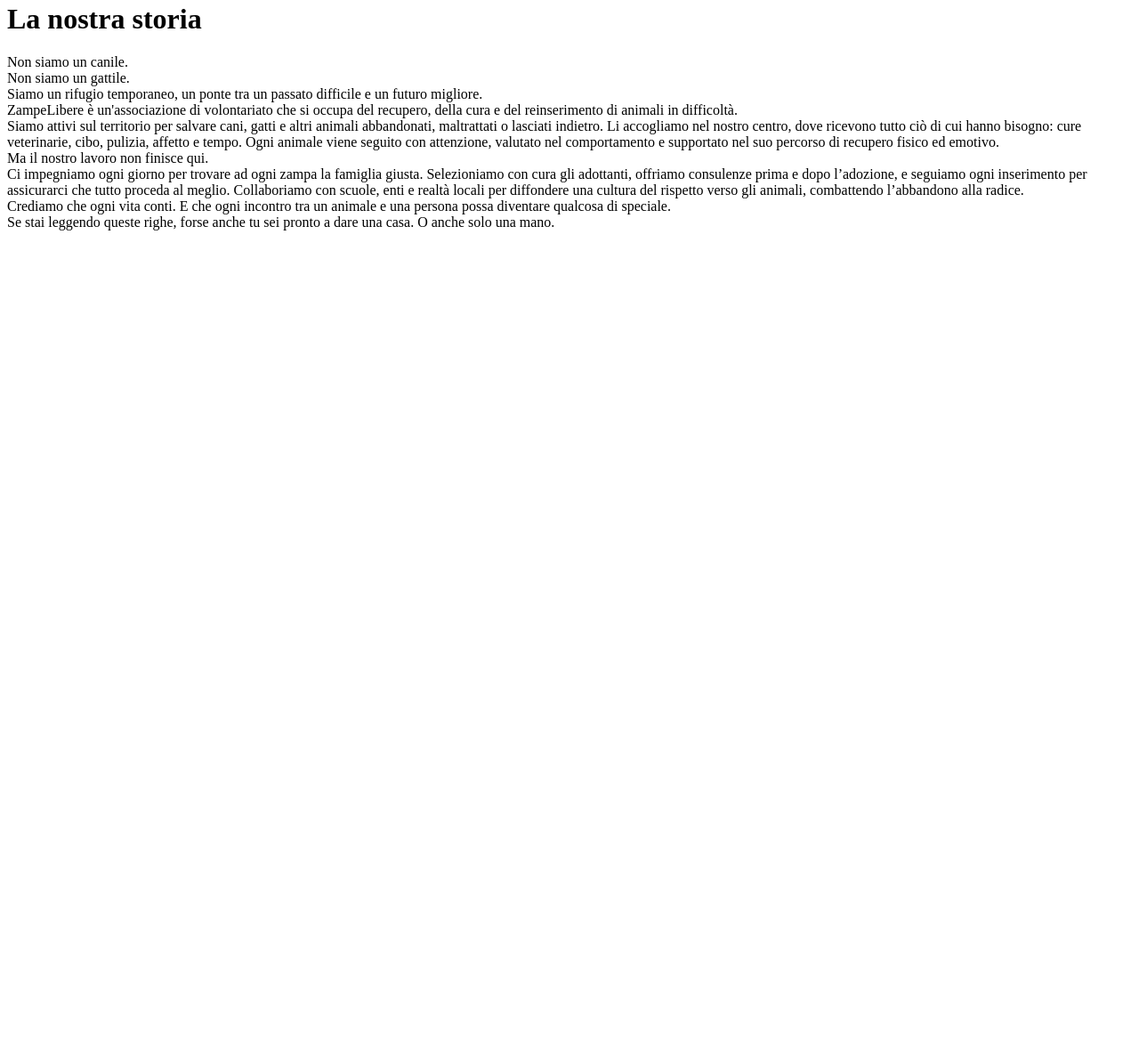
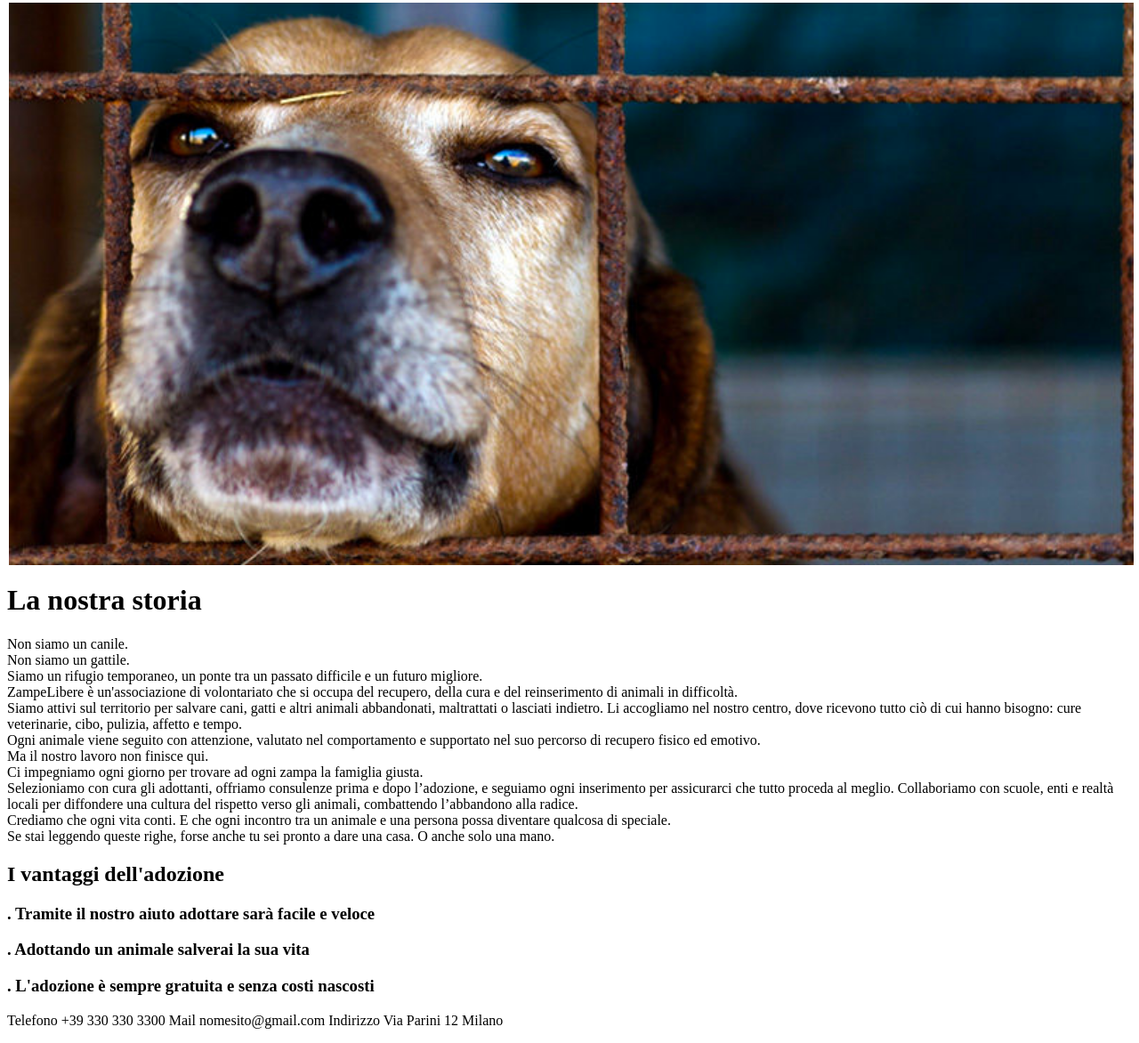
Before and after one commit to Al1ceTanzi/progetto-html, a plain HTML site: page index.html in a window 1280 px wide. Shown: the part 5-1177 px from the top of the page at 89% size. Before the commit the page ends 800 px from the top, so only its background shows below. Drawn offline with Linux system fonts and the light colour scheme.

Commit message:
Aggiunta immagine e impostazione dello stile e del footer

```diff
--- /dev/null
+++ b/Style.css
@@ -0,0 +1,5 @@
+.immagine{
+    width: 100%;
+    padding-left: 2px;
+    padding-right: 20px;
+}
--- a/index.html
+++ b/index.html
@@ -1,8 +1,13 @@
 <html>
+
     <head>
+
         <title>Nome Sito</title>
+        <link rel = "stylesheet" href="Style.css">
+
     </head>
     <body>
+        <img src="Foto (2).jpg" alt="" class=" immagine">
         <h1>La nostra storia
         </h1>
         <p>Non siamo un canile. <br>
@@ -10,18 +15,23 @@
             Siamo un rifugio temporaneo, un ponte tra un passato difficile e un futuro migliore. <br>
 
             ZampeLibere è un'associazione di volontariato che si occupa del recupero, della cura e del reinserimento di animali in difficoltà. <br>
-            Siamo attivi sul territorio per salvare cani, gatti e altri animali abbandonati, maltrattati o lasciati indietro. Li accogliamo nel nostro centro, dove ricevono tutto ciò di cui hanno bisogno: cure veterinarie, cibo, pulizia, affetto e tempo.
+            Siamo attivi sul territorio per salvare cani, gatti e altri animali abbandonati, maltrattati o lasciati indietro. Li accogliamo nel nostro centro, dove ricevono tutto ciò di cui hanno bisogno: cure veterinarie, cibo, pulizia, affetto e tempo.<br>
             Ogni animale viene seguito con attenzione, valutato nel comportamento e supportato nel suo percorso di recupero fisico ed emotivo. <br>
 
             Ma il nostro lavoro non finisce qui. <br>
-            Ci impegniamo ogni giorno per trovare ad ogni zampa la famiglia giusta. Selezioniamo con cura gli adottanti, offriamo consulenze prima e dopo l’adozione, e seguiamo ogni inserimento per assicurarci che tutto proceda al meglio.
+            Ci impegniamo ogni giorno per trovare ad ogni zampa la famiglia giusta. <br> Selezioniamo con cura gli adottanti, offriamo consulenze prima e dopo l’adozione, e seguiamo ogni inserimento per assicurarci che tutto proceda al meglio.
             Collaboriamo con scuole, enti e realtà locali per diffondere una cultura del rispetto verso gli animali, combattendo l’abbandono alla radice. <br>
 
             Crediamo che ogni vita conti. E che ogni incontro tra un animale e una persona possa diventare qualcosa di speciale. <br>
             Se stai leggendo queste righe, forse anche tu sei pronto a dare una casa. O anche solo una mano.</p>
 
-        <h2></h2>
-        <p></p>
+        <h2>I vantaggi dell'adozione</h2>
+        <h3>. Tramite il nostro aiuto adottare sarà facile e veloce</h3>
+        <h3>. Adottando un animale salverai la sua vita</h3>
+        <h3>. L'adozione è sempre gratuita e senza costi nascosti</h3>
 
     </body>
+    <footer>
+        <p> Telefono  +39 330 330 3300   Mail  nomesito@gmail.com  Indirizzo  Via Parini 12 Milano </p>
+    </footer>
 </html>
```
Also changed, not shown: Foto (2).jpg (added).
